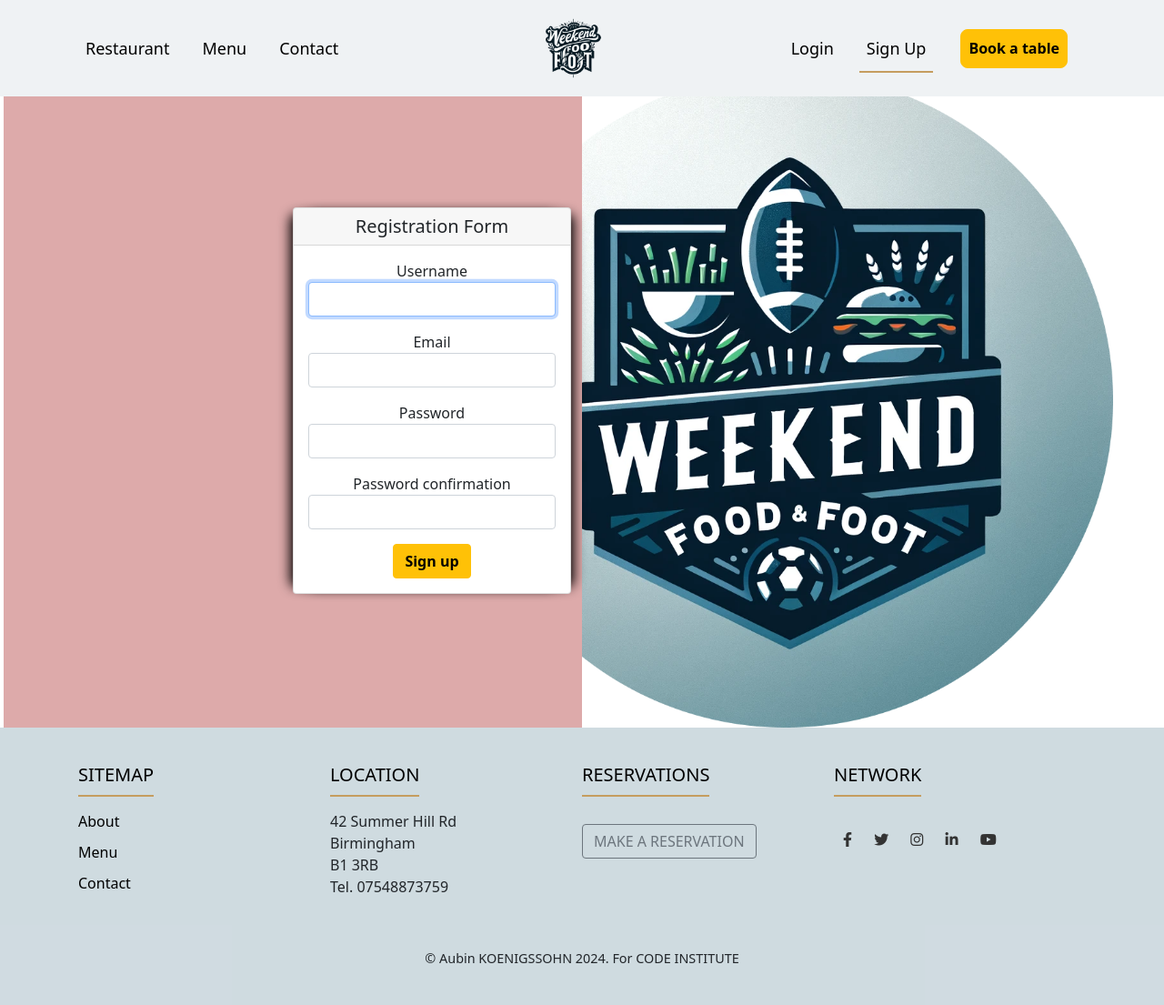
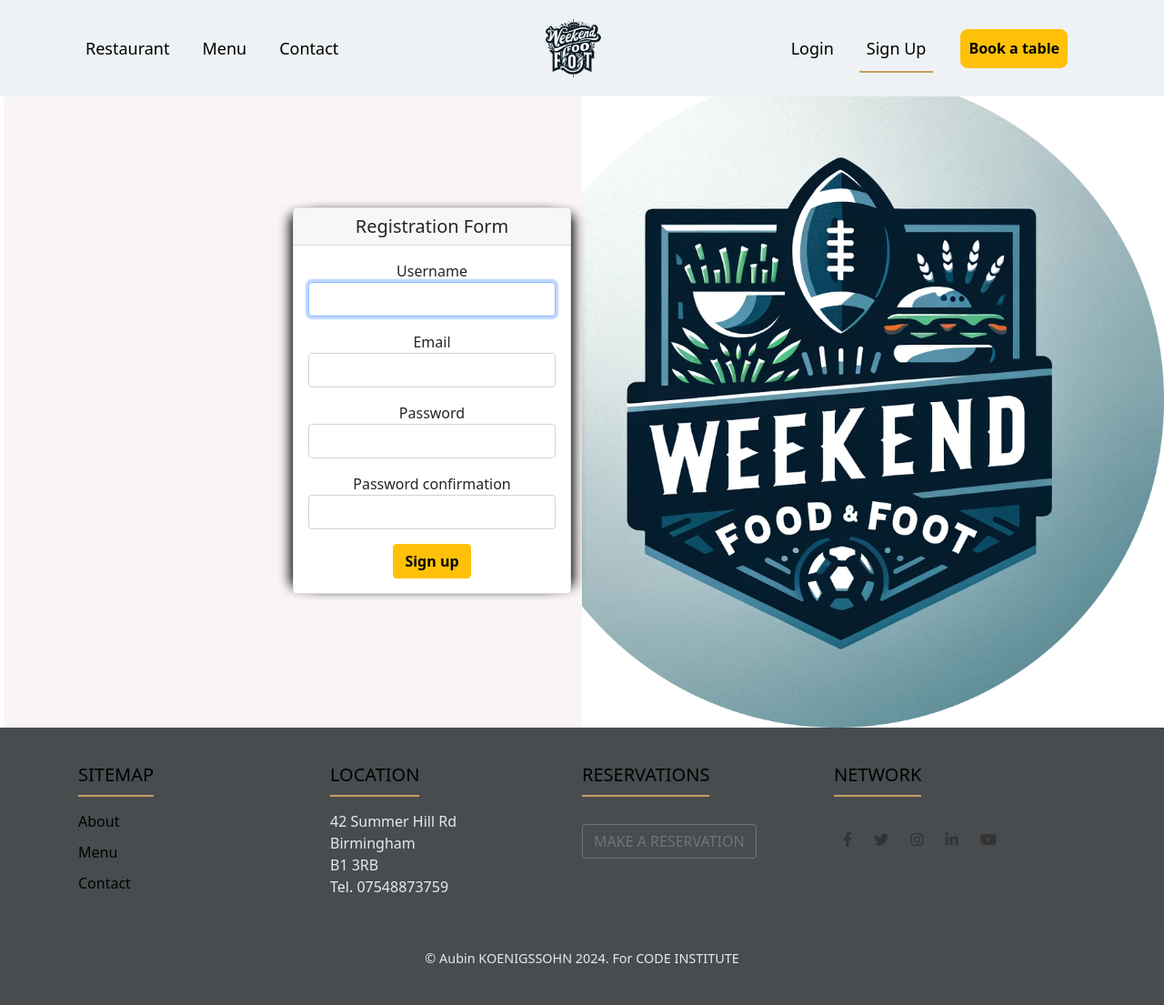
Before and after one commit to Mvogtsinga/week-food-foot, a Django app: page /signup/ in a window 1280 px wide. Shown: the whole page at 91% size. Run offline with Django 5.2, Linux system fonts and the light colour scheme; some libraries are stand-ins or nearby versions.

Commit message:
Footer update

```diff
--- a/weekendfoodfoot/static/css/style.css
+++ b/weekendfoodfoot/static/css/style.css
@@ -95,8 +95,8 @@
 }
 
 .footer-custom {
-    background-color: #cad7dde3; /* Ajustez selon votre palette de couleurs */
-    color: #212529; /* Couleur du texte */
+    background-color: #323739e3; /* Ajustez selon votre palette de couleurs */
+    color: #e4eaef; /* Couleur du texte */
     padding: 40px 40px;
 }
 
@@ -185,7 +185,7 @@
     display: flex; /* Utilisez Flexbox pour centrer le contenu */
     align-items: center; /* Centre verticalement */
     justify-content: center; /* Centre horizontalement */
-    color: rgb(184, 174, 174); /* Texte en blanc */
+    color: rgb(246, 242, 242); /* Texte en blanc */
     text-shadow: 2px 2px 4px rgba(0, 0, 0, 0.5); /* Effet d'ombre sur le texte */
 }
 
@@ -450,7 +450,7 @@
     position: relative;
     background-image: url('../images/logo3.png'); /* Remplacez par le chemin de votre image */
     background-size: contain; /* Couvre entièrement la section avec l'image */
-    background-position: 90% 95%; /* Centre l'image */
+    background-position: 100% 100%; /* Centre l'image */
     background-repeat: no-repeat;
     height: 90vh;
     display: flex!important;
@@ -461,7 +461,7 @@
 
 .sub-section-4 {
     height: 90vh;
-    background-color: #ddaaaa;
+    background-color: #f9f5f5;
     display: flex!important;
     align-items: center!important;
     justify-content: end!important;
--- a/weekendfoodfoot/templates/contact.html
+++ b/weekendfoodfoot/templates/contact.html
@@ -14,8 +14,8 @@
                 </div>
             {% endif %}
 
-            <p>Questions or special requests? do not hesitate to contact us via a call  <a href="tel:0792515600">07 9251 5600</a> or email us at <a href="mailto:mvogtsinga@gmail.com">mvogtsinga@gmail.com</a>  or use our form below</p>
-            <p>We will respond as soon as possible</p>
+            <p>Questions or special requests? do not hesitate to contact us via a call  <a href="tel:0792515600">07 9251 5600</a> or email us at <a href="mailto:mvogtsinga@gmail.com">mvogtsinga@gmail.com</a>  or use our form below.We will respond as soon as possible</p>
+
 
             <form method="post">
                 {% csrf_token %}
```
